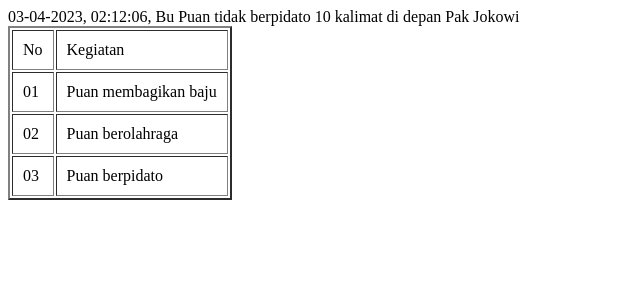
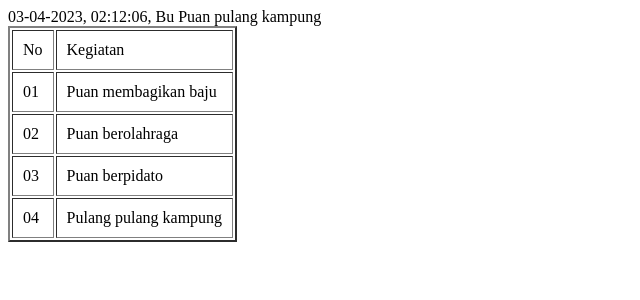
Before and after one commit to Dzakyalifgunawan/matkul_webprog, a PHP site: page /tugas02.php in a window 1280 px wide. Shown: the top 300 px of the page, without its empty margins (0-640 px from the left). Run offline with PHP 8.4, Linux system fonts and the light colour scheme.

Commit message:
Update terbaru

```diff
--- a/latihan01/tugas02.php
+++ b/latihan01/tugas02.php
@@ -17,8 +17,9 @@
             array ('no' => '01', 'kegiatan' => 'Puan membagikan baju'),
             array ('no' => '02', 'kegiatan' => 'Puan berolahraga'),
             array ('no' => '03', 'kegiatan' => 'Puan berpidato'),
+            array ('no' => '04', 'kegiatan' => 'Pulang pulang kampung'),
             );
-            $kegiatan = $data[2]['kegiatan'];
+            $kegiatan = $data[3]['kegiatan'];
             $jumlah = 5;
 
             if($kegiatan == $data[0]['kegiatan']){
@@ -42,6 +43,9 @@
                     $jam = date("d-m-Y, h:i:s");
                     echo "$jam, Bu Puan tidak berpidato 10 kalimat di depan Pak Jokowi";
                 }
+            }else{
+                $jam = date("d-m-Y, h:i:s");
+                echo "$jam, Bu Puan pulang kampung";
             }
 
             function kata1(){
```
